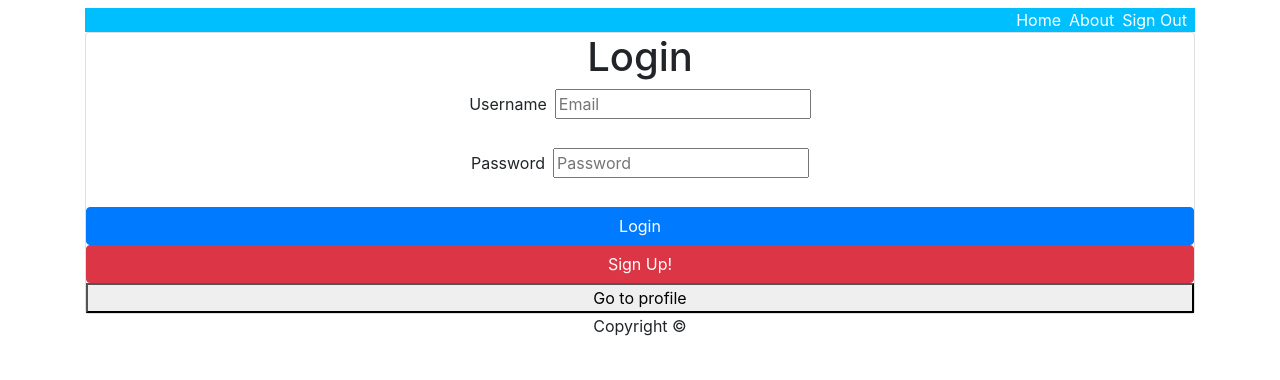
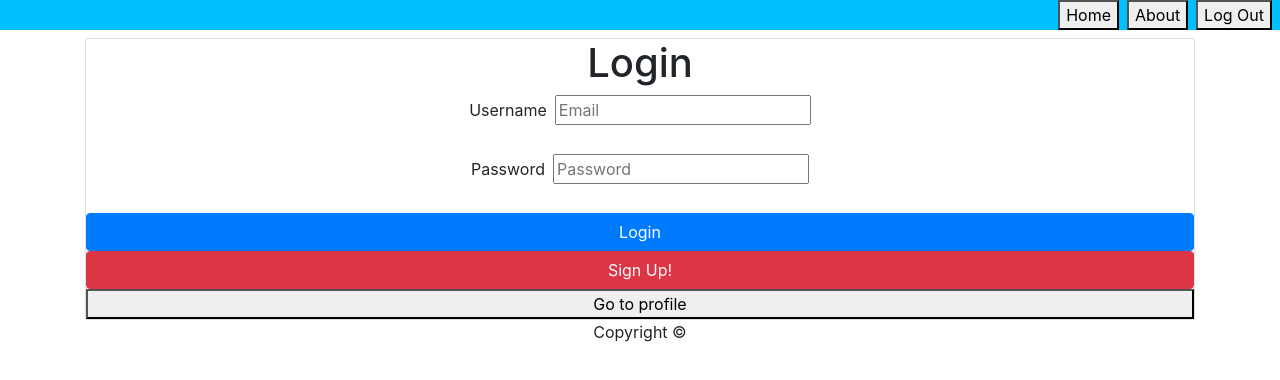
Before and after one commit to JoakimAnder/pappas-pojkar-tips-client, a React (Create React App) app: page / in a window 1280 px wide. Shown: the top 380 px of the page. Built offline with nearby package versions, Linux system fonts and the light colour scheme.

Commit message:
(#12)
(and changed default user to {} from null, hihihihi)

```diff
--- a/src/App.js
+++ b/src/App.js
@@ -5,13 +5,14 @@ import Login from "./Components/Login";
 import LoginCSS from "../src/Components/Login/Login-CSS.css";
 import Profile from "./Components/Profile";
 import Registration from "./Components/Registration";
+import Navbar from "./Components/Navbar";
 
 
 
 function App() {
   const [page, setPage] = useState("");
   const [token, setToken] = useState("");
-  const [user, setUser] = useState(null);
+  const [user, setUser] = useState({});
   const [errorMsg, setErrorMsg] = useState("");
 
 
@@ -38,6 +39,7 @@ function App() {
 
   return (
     <div className="App">
+      <Navbar setPage={setPage} setUser={setUser}/>
       <h4>{errorMsg}</h4>
       {parseState(page)}
     </div>
--- a/src/Components/Login/index.js
+++ b/src/Components/Login/index.js
@@ -28,20 +28,6 @@ export default function Login(props) {
 
     return (
         <div className="container">
-            <nav className="nav-header">
-                <ul className="nav justify-content-end">
-                    <li className="nav-item mr-2">
-                        <a href="#">Home</a>
-                    </li>
-                    <li className="nav-item mr-2">
-                        <a href="">About</a>
-                    </li>
-                    <li className="nav-item mr-2">
-                        <a href="">Sign Out</a>
-                    </li>
-                </ul>
-
-            </nav>
             <main className="container card p-0">
                 <form
                     className="text-center"
--- /dev/null
+++ b/src/Components/Navbar/index.js
@@ -0,0 +1,25 @@
+import React from "react";
+
+export default function Navbar(props) {
+
+
+    return (
+        <nav className="nav-header">
+            <ul className="nav justify-content-end">
+                <li className="nav-item mr-2">
+                    <button onClick={e => props.setPage("home")}>Home</button>
+                </li>
+                <li className="nav-item mr-2">
+                    <button onClick={e => props.setPage("About")}>About</button>
+                </li>
+                <li className="nav-item mr-2">
+                    <button onClick={e => {
+                        props.setPage("login");
+                        props.setUser({});
+                    }}>Log Out</button>
+                </li>
+            </ul>
+
+        </nav>
+    )
+}
```
Also changed, not shown: 1 other file (tests, documents, lock files or other folders).
